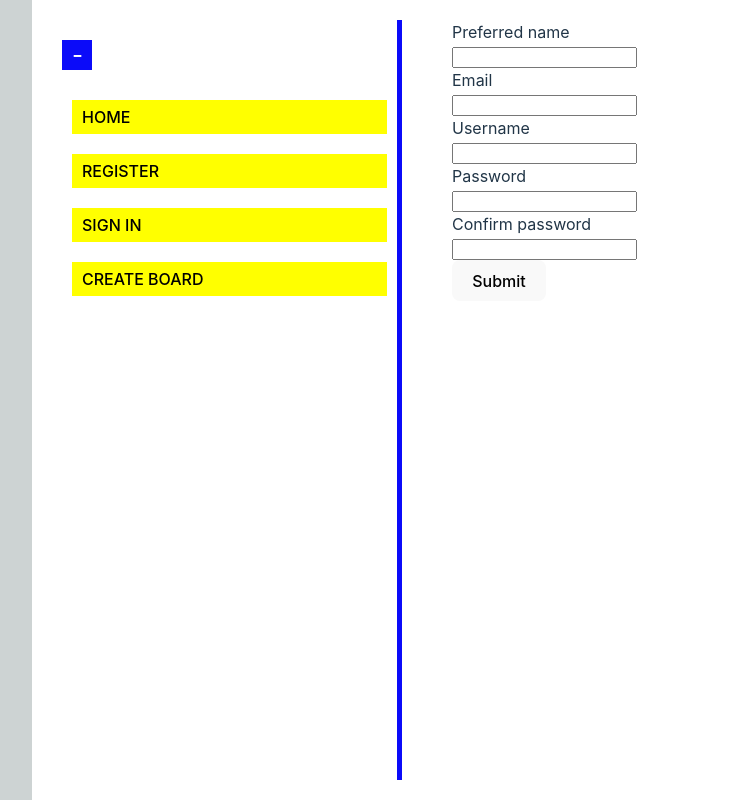
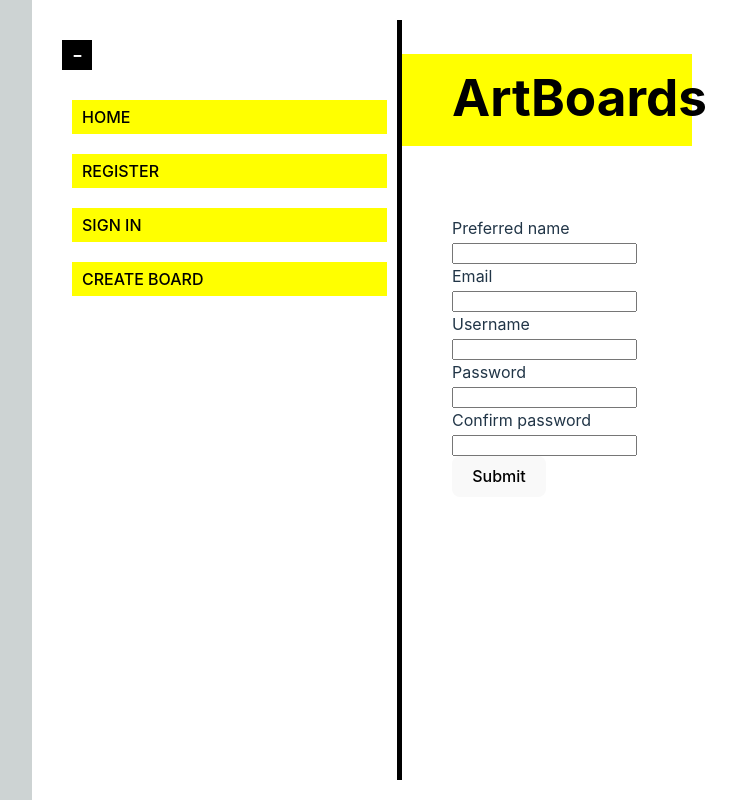
Before and after one commit to dp-daly/moodboard-frontend, a React (Vite) app: page /signup in a window 1280 px wide. Shown: the top 800 px of the page, without its empty margins (28-764 px from the left). Built offline with nearby package versions, Linux system fonts and the light colour scheme.

Commit message:
further css

```diff
--- a/src/App.css
+++ b/src/App.css
@@ -25,9 +25,9 @@ body {
   width: 50px;
   padding-top: 20px;
   padding-left: 10px;
-  border-right: 5px solid #0b0bf9;
+  border-right: 5px solid black;
   overflow: hidden;
-  background-color: #0b0bf9;
+  background-color: black;
   transition: width 0.5s;
 }
 
@@ -62,13 +62,15 @@ body {
 
 .buttons a:hover {
   background-color: lightgrey;
-  color: #0b0bf9;
+  color: hotpink;
+  text-decoration: underline;
+  font-style: italic;
 }
 
 .navbar-toggle {
   display: flex;
   align-items: center;
-  background-color: #0b0bf9;
+  background-color: black;
   width: 30px;
   height: 30px;
   color: #ffffff;
@@ -79,6 +81,25 @@ body {
   font-size: 24px;
 }
 
-.content {
+.content-wrapper {
+  display: flex;
+  flex-direction: column;
+  height: auto;
+}
+
+.headerh1 {
+  font-size: 3.2em;
+  line-height: 1.1;
+  max-width: 290px;
+  background-color: yellow;
+  color: black;
   padding-left: 50px;
+  padding-top: 15px;
+  padding-bottom: 20px;
+  margin-bottom: 70px;
+  cursor: pointer;
 }
+
+.container {
+  margin-left: 50px;
+}
--- a/src/App.jsx
+++ b/src/App.jsx
@@ -7,14 +7,18 @@ import CreateBoard from './components/CreateBoard'
 import Signin from './components/Signin'
 import Moodboard from './components/Moodboard'
 import ShowObject from './components/ShowObject'
+import Header from './components/Header'
 import Footer from './components/Footer'
 
 
 const App = () => {
-
   return <Router>
       <div className="page-wrapper">
         <Navbar />
+        <div className="content-wrapper">
+        <Header />
+        <div className="content">
+        </div>
           <Routes>
             <Route path="/" element={<Index />} />
             <Route path="/signup" element={<Signup />} />
@@ -23,10 +27,10 @@ const App = () => {
             <Route path="/:userId/:boardId" element={<Moodboard />} />
             <Route path="/:userId/:boardId/:objectId" element={<ShowObject />} />
           </Routes>
+        </div>
         <Footer />
       </div>
     </Router>
-
 }
 
 export default App
--- /dev/null
+++ b/src/components/Header.jsx
@@ -0,0 +1,11 @@
+import '../App.css'
+
+function Header() {
+
+    return <div className="header">
+        <h1 className = "headerh1">ArtBoards</h1>
+    </div>
+
+}
+
+export default Header
--- a/src/components/Index.jsx
+++ b/src/components/Index.jsx
@@ -2,7 +2,7 @@ import '../App.css'
 
 function Index() {
 
-    return <div className="content">
+    return <div className="container">
         <p>Hello world!</p>
     </div>
 
--- a/src/components/Navbar.jsx
+++ b/src/components/Navbar.jsx
@@ -1,4 +1,4 @@
-import React, { useState } from 'react';
+import { useState } from 'react';
 import { Link } from 'react-router-dom';
 import '../App.css';
 
--- a/src/components/Signin.jsx
+++ b/src/components/Signin.jsx
@@ -32,8 +32,7 @@ export default function Signin() {
         }
     }
 
-    return <div className="content">
-        <div className="container">
+    return <div className="container">
             <form onSubmit={handleSubmit}>
                 <div className="field">
                     <label className="label">Email</label>
@@ -77,5 +76,4 @@ export default function Signin() {
                 toastStyle={{ backgroundColor: "black", color: "white" }}
             />
         </div>
-    </div>
 }
--- a/src/components/Signup.jsx
+++ b/src/components/Signup.jsx
@@ -33,8 +33,7 @@ function Signup() {
         }
     }
 
-    return <div className="content">
-        <div className="container">
+    return <div className="container">
             <form onSubmit={handleSubmit}>
                 <div className="field">
                     <label className="label">Preferred name</label>
@@ -117,7 +116,6 @@ function Signup() {
                 toastStyle={{ backgroundColor: "black", color: "white" }}
             />
         </div>
-    </div>
 
 }
 
```
Lines whose indentation alone changed are shown as unchanged.
